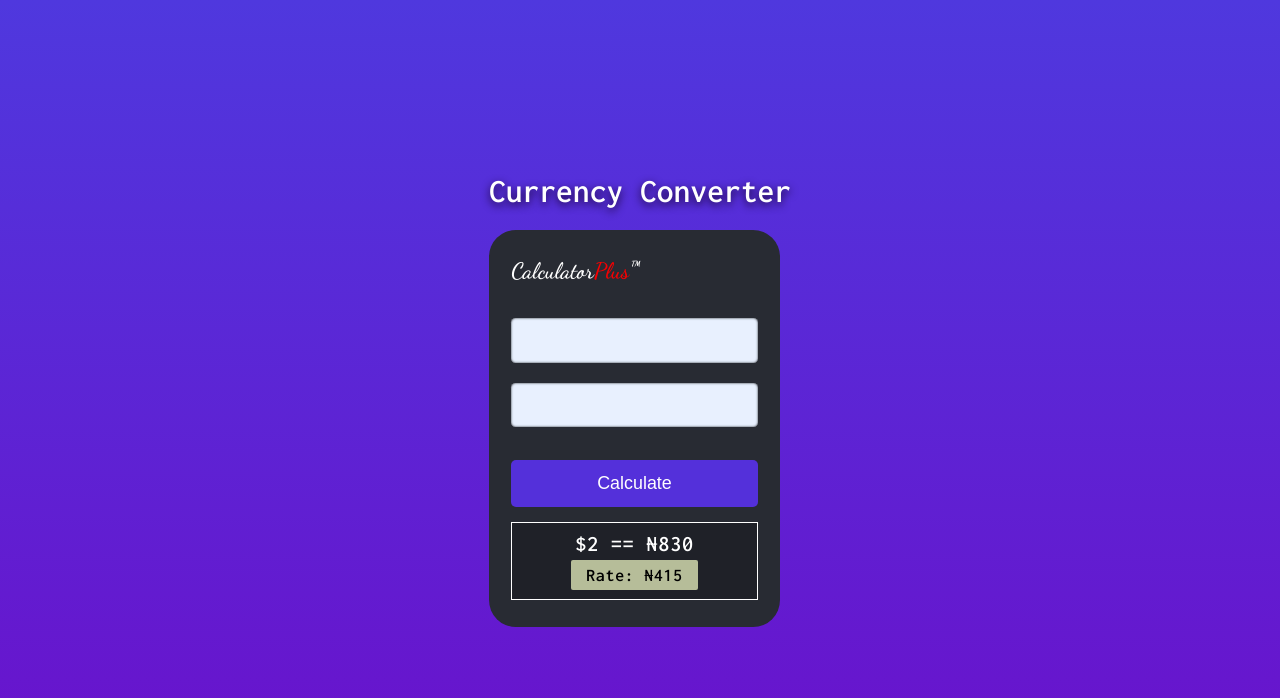
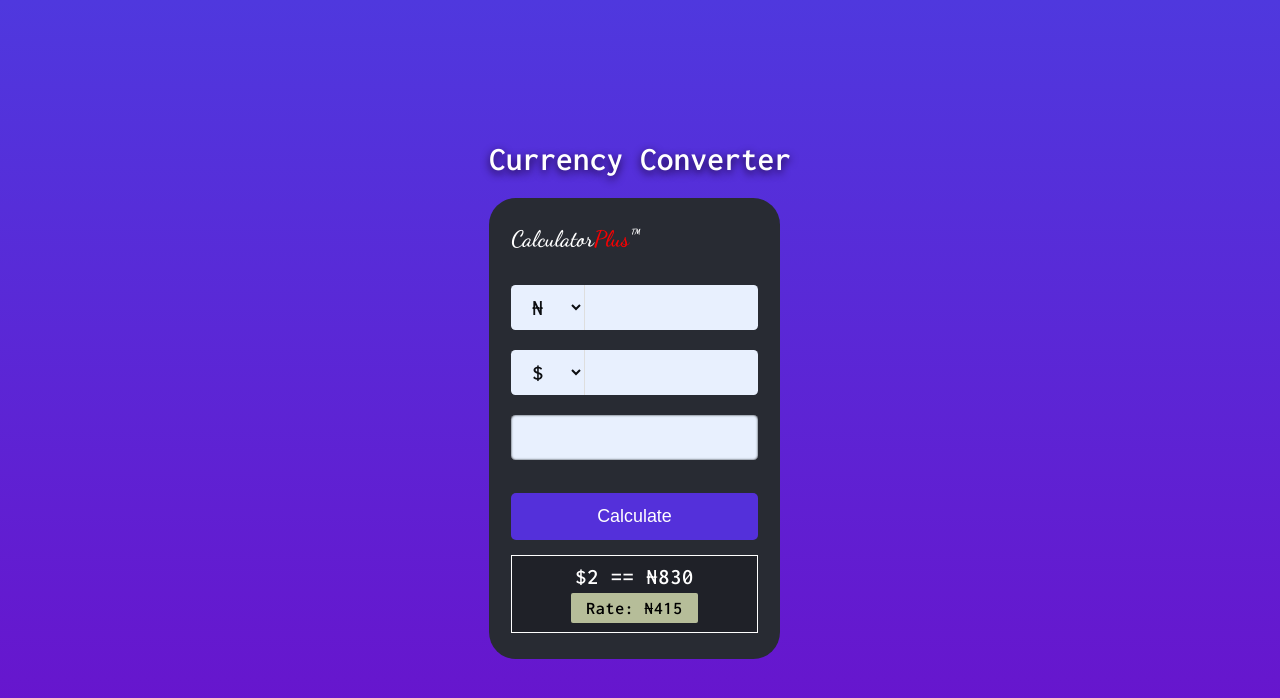
Before and after one commit to Tnaike/calculator-plus, a React (Create React App) app: page /currency-converter in a window 1280 px wide. Shown: the top 698 px of the page. Built offline with nearby package versions, Linux system fonts and the light colour scheme.

Commit message:
adjust input field style

```diff
--- a/src/App.css
+++ b/src/App.css
@@ -92,3 +92,63 @@ html {
   color: var(--orange2);
 }
 .box-shade{text-shadow: 0 3px 8px #17042f;}
+
+.form-wrap {
+  margin-bottom: 15px;
+}
+.input-field,
+.select-field {
+  display: block;
+  font-family: inherit;
+  font-size: 1rem;
+  font-weight: 600;
+  color: #0c0e11;
+  width: 100%;
+  height: 2rem;
+  margin: auto;
+  padding: 0.5rem 1rem;
+  background: #e8f0fe;
+  border-radius: 0.2rem;
+  box-shadow: inset 0 0 0.1rem;
+  overflow: hidden;
+  line-height: 1.5;
+  border: none;
+  outline: none;
+}
+.input-field:focus,
+.select-field:focus {
+  background-color: var(--green);
+  box-shadow: inset 0 0 0.1rem;
+  overflow: hidden;
+}
+input[type='number']::-webkit-inner-spin-button {
+  -webkit-appearance: none;
+}
+input[type='number'] {
+  -moz-appearance: textfield;
+  appearance: textfield;
+  margin: 0;
+}
+.input-label {
+  position: absolute;
+  display: block;
+  width: 100%;
+  height: 100%;
+  top: 0;
+  left: 40px;
+  pointer-events: none;
+}
+.input-icon {
+  position: absolute;
+  font-size: 16px;
+  display: flex;
+  bottom: 0;
+  left: 0;
+  width: 100%;
+  height: 100%;
+  align-items: center;
+  padding-left: 10px;
+  color: #282b33;
+  transition: all 0.4s;
+  pointer-events: none;
+}
--- a/src/assets/style.css
+++ b/src/assets/style.css
@@ -130,3 +130,10 @@
   background: var(--green);
   border-radius: 2px;
 }
+.input-group {
+  position: relative;
+  display: flex;
+  flex-wrap: wrap;
+  align-items: stretch;
+  width: 100%;
+}
--- a/src/components/BMI/bmiStyle.css
+++ b/src/components/BMI/bmiStyle.css
@@ -12,65 +12,6 @@
   width: 100%;
   margin-bottom: 20px;
 }
-.form-wrap {
-  margin-bottom: 15px;
-}
-.input-field,
-.select-field {
-  display: block;
-  font-family: inherit;
-  font-size: 1rem;
-  font-weight: 600;
-  color: #0c0e11;
-  width: 100%;
-  height: 2rem;
-  margin: auto;
-  padding: 0.5rem 1rem;
-  background: #e8f0fe;
-  border-radius: 0.2rem;
-  box-shadow: inset 0 0 0.1rem;
-  overflow: hidden;
-  line-height: 1.5;
-  border: none;
-  outline: none;
-}
-.input-field:focus,
-.select-field:focus {
-  background-color: var(--green);
-  box-shadow: inset 0 0 0.1rem;
-  overflow: hidden;
-}
-input[type='number']::-webkit-inner-spin-button {
-  -webkit-appearance: none;
-}
-input[type='number'] {
-  -moz-appearance: textfield;
-  appearance: textfield;
-  margin: 0;
-}
-.input-label {
-  position: absolute;
-  display: block;
-  width: 100%;
-  height: 100%;
-  top: 0;
-  left: 40px;
-  pointer-events: none;
-}
-.input-icon {
-  position: absolute;
-  font-size: 16px;
-  display: flex;
-  bottom: 0;
-  left: 0;
-  width: 100%;
-  height: 100%;
-  align-items: center;
-  padding-left: 10px;
-  color: #282b33;
-  transition: all 0.4s;
-  pointer-events: none;
-}
 
 .resultFigure {
   font-size: 1rem;
--- a/src/components/CurrencyConverter/CurrencyConverter.js
+++ b/src/components/CurrencyConverter/CurrencyConverter.js
@@ -1,5 +1,6 @@
 import React from 'react';
 import styled from 'styled-components';
+import './currencyStyle.css';
 
 const DisplayResult = styled.div`
   display: block;
@@ -16,15 +17,45 @@ const DisplayResult = styled.div`
 const CurrencyConverter = () => {
   return (
     <>
+    <div className='wrap-input'>
+      <div className='input-group'>
+        <select className='form-select' id='inputGroupSelect01'>
+          <option value='NGN' selected>
+            ₦ - NGN
+          </option>
+          <option value='USD'>$ - USD</option>
+          <option value='Euro'>€ - Euro</option>
+          <option value='GBP'>£ - GBP</option>
+          <option value='AED'>د.إ - AED</option>
+          <option value='Yuan'>¥ - Yuan</option>
+          <option value='ZAR'>R - ZAR</option>
+          <option value='KES'>Ksh - KES</option>
+          <option value='CHF'>Fr - CHF</option>
+          <option value='INR'>₹ - INR</option>
+        </select>
+        <input type='number' className='input-control' min='0' required/>
+      </div>
+    </div>
       <div className='wrap-input'>
-        <input
-          type='number'
-          className='input-field'
-          placeholder=''
-          min='1'
-          required
-        />
+        <div className='input-group'>
+          <select className='form-select' id='inputGroupSelect01'>
+            <option value='NGN'>
+              ₦ - NGN
+            </option>
+            <option value='USD' selected>$ - USD</option>
+            <option value='Euro'>€ - Euro</option>
+            <option value='GBP'>£ - GBP</option>
+            <option value='AED'>د.إ - AED</option>
+            <option value='Yuan'>¥ - Yuan</option>
+            <option value='ZAR'>R - ZAR</option>
+            <option value='KES'>Ksh - KES</option>
+            <option value='CHF'>Fr - CHF</option>
+            <option value='INR'>₹ - INR</option>
+          </select>
+          <input type='number' className='input-control' min='0' required/>
+        </div>
       </div>
+
       <div className='wrap-input'>
         <input
           type='number'
@@ -39,7 +70,7 @@ const CurrencyConverter = () => {
       </div>
       <DisplayResult>
         <p className='resultFigure'>$2 == ₦830</p>
-        <p className='resultRate mt-5'>Rate:{' '} ₦415</p>
+        <p className='resultRate mt-5'>Rate: ₦415</p>
       </DisplayResult>
     </>
   );
--- /dev/null
+++ b/src/components/CurrencyConverter/currencyStyle.css
@@ -0,0 +1,49 @@
+.form-select {
+  display: flex;
+  align-items: center;
+  padding: 0.375rem 0.75rem;
+  font-family: inherit;
+  font-size: 1rem;
+  font-weight: 600;
+  color: #0c0e11;
+  width: 30%;
+  line-height: 1.5;
+  white-space: nowrap;
+  background: #e8f0fe;
+  border-radius: 0.2rem;
+  border: none;
+  outline: none;
+}
+.form-select {
+  border-top-right-radius: 0;
+  border-bottom-right-radius: 0;
+  border-right: 1px solid #dedede;
+}
+.input-control {
+  position: relative;
+  flex: 1 1 auto;
+  width: 1%;
+  min-width: 0;
+  font-size: 1rem;
+  font-weight: 600;
+  color: #0c0e11;
+  height: 2rem;
+  padding: 0.5rem 1rem;
+  background: #e8f0fe;
+  border-radius: 0.2rem;
+  box-shadow: none;
+  overflow: hidden;
+  line-height: 1.5;
+  border: none;
+  outline: none;
+}
+
+.input-control {
+  border-top-left-radius: 0;
+  border-bottom-left-radius: 0;
+}
+.input-control:focus {
+  background-color: var(--green);
+  box-shadow: inset 0 0 0.1rem;
+  overflow: hidden;
+}
```
